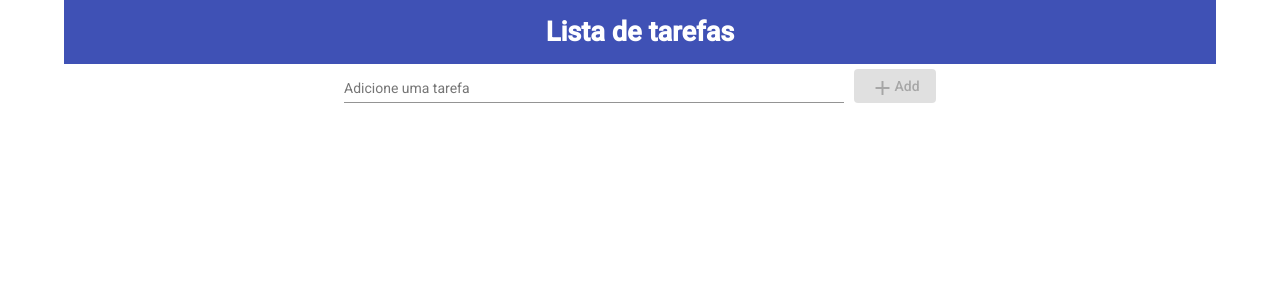
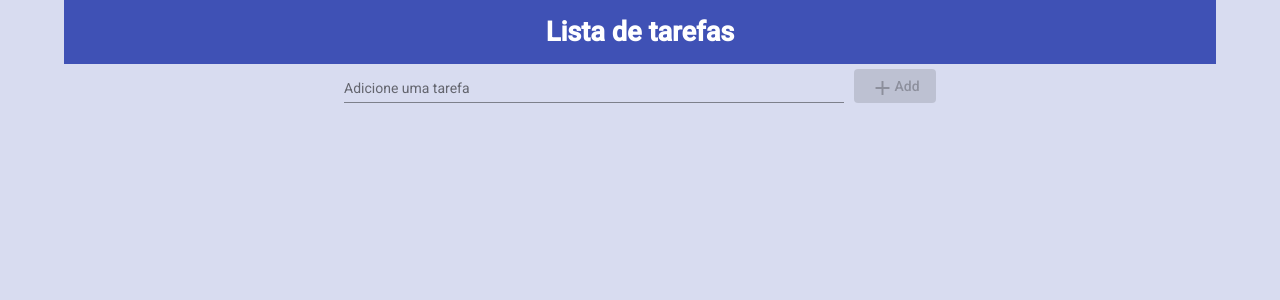
Before and after one commit to ranielsobrinho/AngularToDo, an Angular app: page / in a window 1280 px wide. Shown: the top 300 px of the page. Built offline with nearby package versions, Linux system fonts and the light colour scheme.

Commit message:
Edit background color of the page

```diff
--- a/src/styles.css
+++ b/src/styles.css
@@ -13,6 +13,7 @@ html,body{height: 100%}
 body{
     margin: 0;
     font-family: Roboto, "Helvetica Neue", sans-serif;
+    background-color: rgba(63, 81, 181, .2);
 }
 
 /* ul{
```
